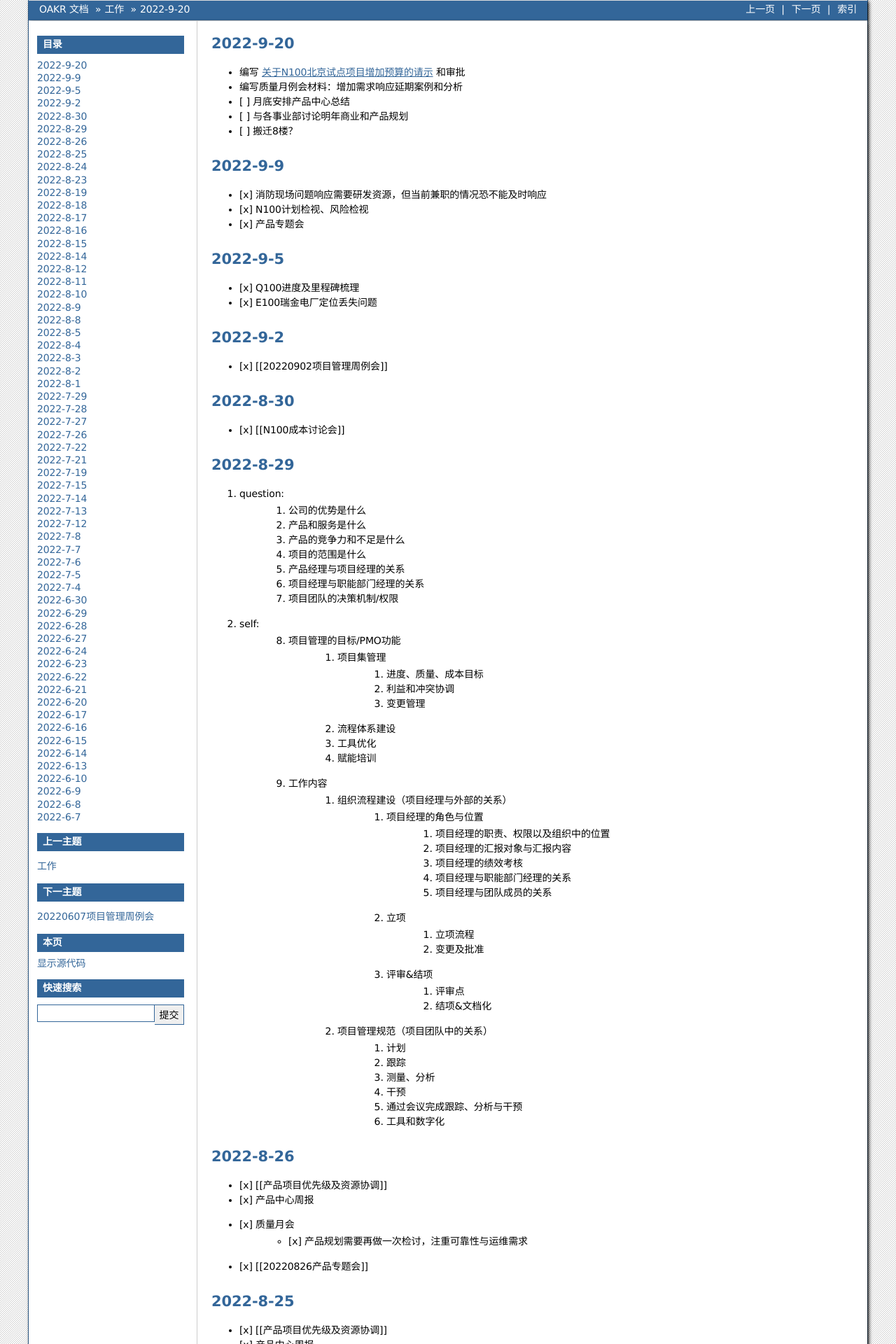
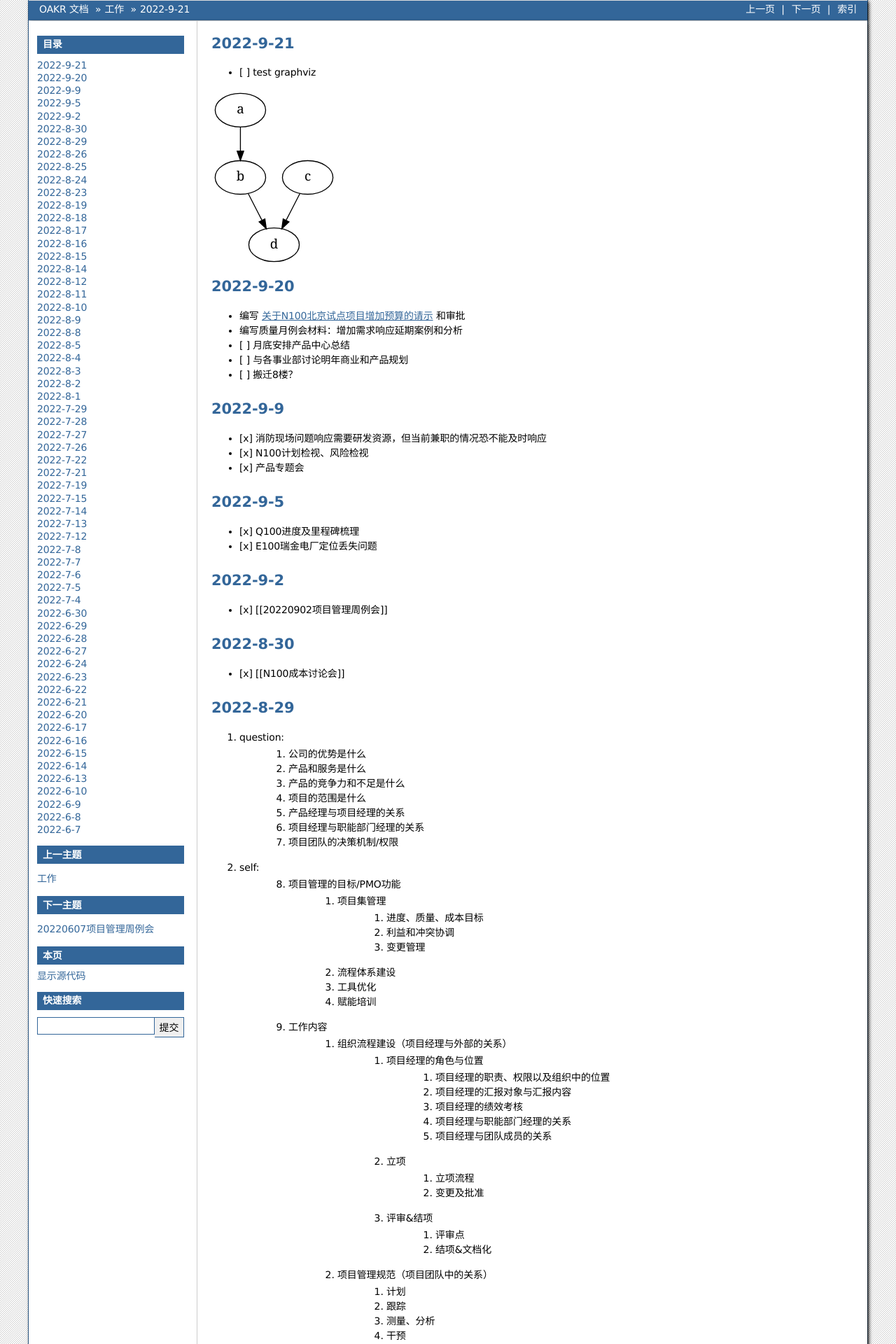
Before and after one commit to cruiurc/cruiurc.github.io, a Sphinx documentation site: the page built from source/work/log.rst, in a window 1280 px wide. Shown: the top 1920 px of the page at 70% size. Built offline with Sphinx 7.4.7, drawn with Linux system fonts in a browser that asks for light colours.

Commit message:
add graphviz

```diff
--- a/source/conf.py
+++ b/source/conf.py
@@ -27,8 +27,20 @@ author = 'cr'
 # Add any Sphinx extension module names here, as strings. They can be
 # extensions coming with Sphinx (named 'sphinx.ext.*') or your custom
 # ones.
-extensions = [
-]
+# extensions = [
+# ]
+# 通过配置开启graphviz插件
+extensions = ['sphinx.ext.graphviz']
+
+# 设置 graphviz_dot 路径
+graphviz_dot = 'dot'
+# 设置 graphviz_dot_args 的参数，这里默认了默认字体
+graphviz_dot_args = ['-Gfontname=Georgia',
+                     '-Nfontname=Georgia',
+                     '-Efontname=Georgia']
+# 输出格式，默认png，这里我用svg矢量图
+graphviz_output_format = 'svg'
+
 
 # Add any paths that contain templates here, relative to this directory.
 templates_path = ['_templates']
--- a/source/work/log.rst
+++ b/source/work/log.rst
@@ -1,3 +1,21 @@
+2022-9-21
+=========
+- [ ] test graphviz
+
+
+.. graphviz::
+
+    digraph abc{
+        a;
+        b;
+        c;
+        d;
+
+        a -> b;
+        b -> d;
+        c -> d;
+    }
+
 2022-9-20
 =========
 - 编写 :doc:`asset/关于N100北京试点项目增加预算的请示` 和审批
```
Also changed, not shown: source/work/asset/20220718项目管理周例会.rst (+19 -18 lines).
